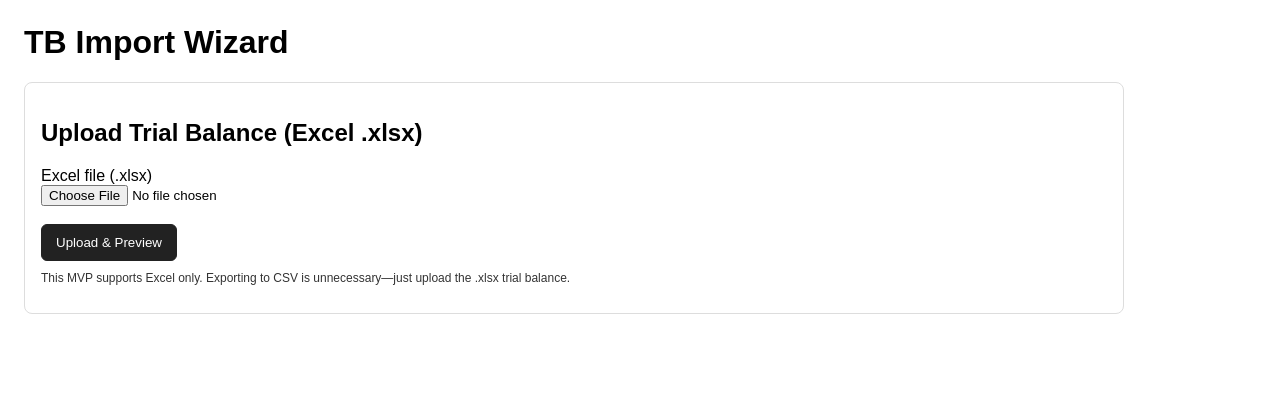
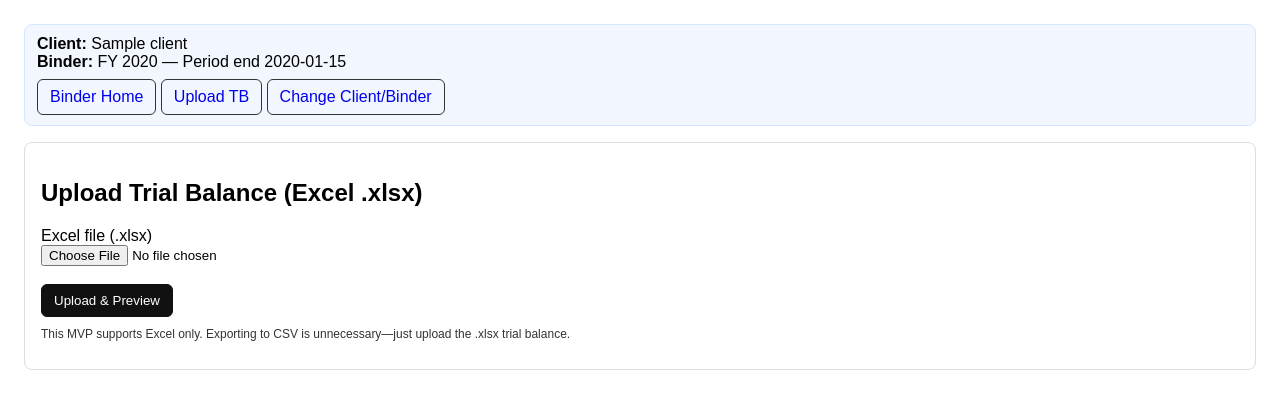
Before and after one commit to stervort/gov-financials, a FastAPI app: page /b/1/tb/upload in a window 1280 px wide. Shown: the top 409 px of the page. Run offline with FastAPI, Linux system fonts and the light colour scheme; tables that the repository leaves empty hold one stand-in row (values such as "Sample post").

Commit message:
Update base.html

```diff
--- a/api/app/templates/base.html
+++ b/api/app/templates/base.html
@@ -1,24 +1,37 @@
 <!doctype html>
 <html>
 <head>
-  <meta charset="utf-8" />
-  <title>TB Import Wizard</title>
-  <meta name="viewport" content="width=device-width, initial-scale=1" />
+  <meta charset="utf-8">
+  <title>Gov Financials</title>
   <style>
-    body { font-family: Arial, sans-serif; margin: 24px; max-width: 1100px; }
-    .card { border: 1px solid #ddd; padding: 16px; border-radius: 8px; margin: 12px 0; }
-    table { border-collapse: collapse; width: 100%; }
-    th, td { border: 1px solid #eee; padding: 6px 8px; font-size: 12px; }
-    th { background: #fafafa; text-align: left; }
+    body { font-family: Arial, sans-serif; margin: 24px; }
+    .card { border: 1px solid #ddd; padding: 16px; border-radius: 8px; margin-bottom: 16px; }
     .row { display: flex; gap: 16px; }
     .col { flex: 1; }
-    .btn { padding: 10px 14px; border: 1px solid #333; background: #fff; cursor: pointer; border-radius: 6px; }
-    .btn-primary { background: #222; color: white; border-color: #222; }
-    .warn { background: #fff7e6; border: 1px solid #ffd591; padding: 10px; border-radius: 6px; }
+    table { border-collapse: collapse; width: 100%; }
+    th, td { border: 1px solid #ddd; padding: 8px; }
+    th { background: #f6f6f6; }
+    .btn { display: inline-block; padding: 8px 12px; border: 1px solid #333; border-radius: 6px; text-decoration: none; }
+    .btn-primary { background: #111; color: #fff; border-color: #111; }
+    .warn { background: #fff3cd; border: 1px solid #ffeeba; padding: 12px; border-radius: 6px; }
+    .banner { background: #f2f7ff; border: 1px solid #d7e6ff; padding: 10px 12px; border-radius: 8px; margin-bottom: 16px; }
+    .banner small { opacity: .8; }
   </style>
 </head>
 <body>
-  <h1>TB Import Wizard</h1>
+
+  {% if client and binder %}
+  <div class="banner">
+    <div><b>Client:</b> {{ client.client_name }}</div>
+    <div><b>Binder:</b> FY {{ binder.fiscal_year or binder.period_end.year }} — Period end {{ binder.period_end }}</div>
+    <div style="margin-top:8px;">
+      <a class="btn" href="/b/{{ binder.id }}">Binder Home</a>
+      <a class="btn" href="/b/{{ binder.id }}/tb/upload">Upload TB</a>
+      <a class="btn" href="/">Change Client/Binder</a>
+    </div>
+  </div>
+  {% endif %}
+
   {% block content %}{% endblock %}
 </body>
 </html>
```
